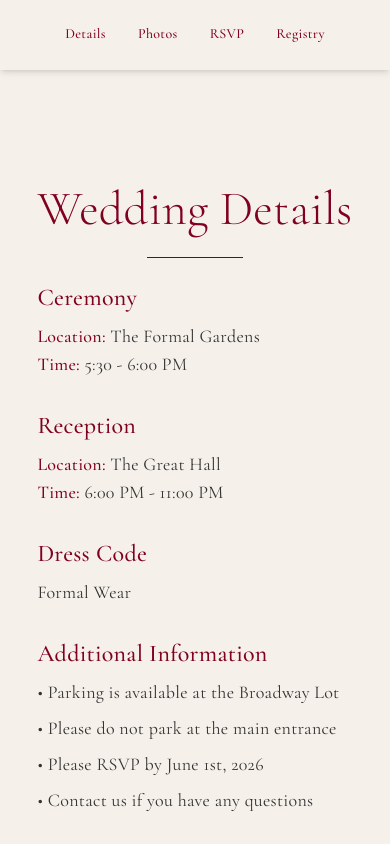
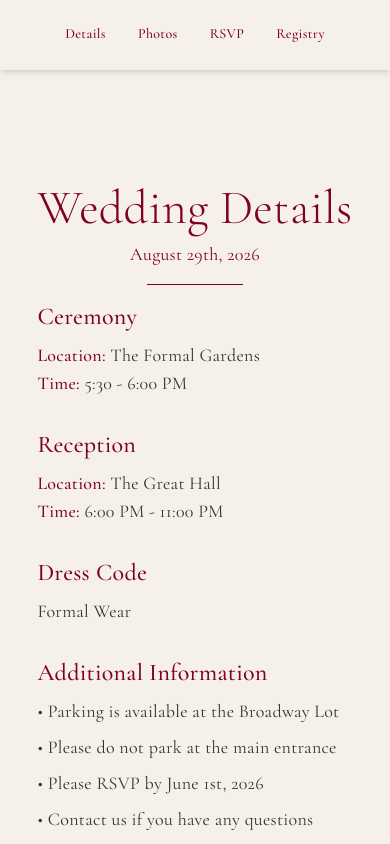
Before and after one commit to aiden-a23/wedding, a Next.js app: page / in a window 390 px wide. Shown: the top 844 px of the page. Built offline with nearby package versions, Linux system fonts and the light colour scheme; no server answers.

Commit message:
Add calendar links

```diff
--- a/app/registry.tsx
+++ b/app/registry.tsx
@@ -6,16 +6,16 @@ export default function Registry() {
   const registryLinks = [
     {
       name: "Amazon",
-      image: "/file.svg", // You can replace with actual Amazon logo
-      url: "https://www.amazon.com/wedding/registry",
+      image: "/amazon.png", // You can replace with actual Amazon logo
+      url: "https://www.amazon.com/wedding/registry/31SYE576TYEAU",
     },
     {
-      name: "Target",
+      name: "Target (Example)",
       image: "/globe.svg", // You can replace with actual Target logo
       url: "https://www.target.com/gift-registry/",
     },
     {
-      name: "Crate & Barrel",
+      name: "Crate & Barrel (Example)",
       image: "/window.svg", // You can replace with actual Crate & Barrel logo
       url: "https://www.crateandbarrel.com/gift-registry/",
     },
--- a/app/rsvp.tsx
+++ b/app/rsvp.tsx
@@ -48,7 +48,7 @@ export default function RSVP() {
       >
         <h1 className="text-5xl md:text-6xl font-light mb-2 text-[#800020]">RSVP</h1>
         <div className="w-24 h-[1px] bg-[#800020] mx-auto my-6"></div>
-        <p className="text-lg md:text-xl mb-8">We look forward to celebrating with you!</p>
+        <p className="text-lg md:text-xl mb-8">We look forward to celebrating with you!<br /><a href="https://calendar.app.google/QR3ugLcfNNPKj7b87" className="text-[#800020] hover:underline">Add to Calendar</a></p>
 
         <div className="bg-white rounded-lg shadow-lg p-6 md:p-8 border border-[#800020]/10">
           <form onSubmit={handleSubmit} className="space-y-5">
--- a/app/weddingDetails.tsx
+++ b/app/weddingDetails.tsx
@@ -14,7 +14,10 @@ export default function WeddingDetails() {
         className="text-center max-w-3xl mx-auto px-4"
       >
         <h1 className="text-5xl md:text-6xl font-light mb-2 text-[#800020]">Wedding Details</h1>
-        <div className="w-24 h-[1px] bg-[#800020] mx-auto my-6"></div>
+        <a href="https://calendar.app.google/QR3ugLcfNNPKj7b87" target="_blank" rel="noopener noreferrer" className="text-lg md:text-xl text-[#800020] hover:underline">
+          August 29th, 2026
+        </a>
+        <div className="w-24 h-[1px] bg-[#800020] mx-auto my-4"></div>
         <div className="space-y-8 text-left">
           <div>
             <h2 className="text-2xl md:text-3xl font-medium text-[#800020] mb-2">Ceremony</h2>
```
Also changed, not shown: public/amazon.png (added).
